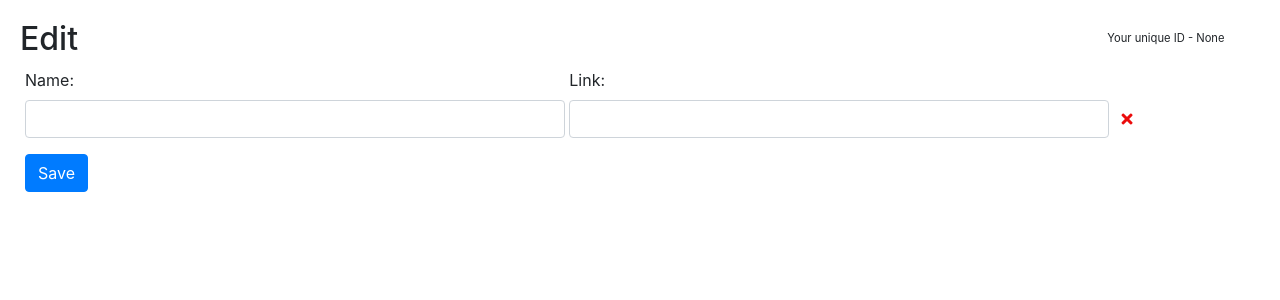
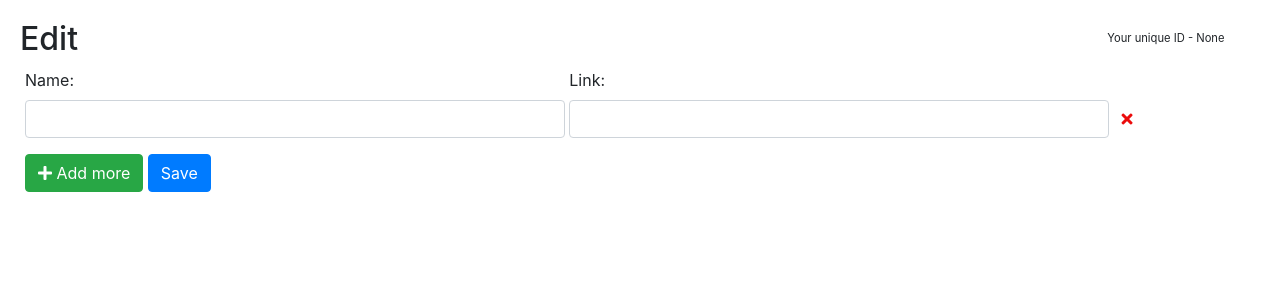
Before and after one commit to IAmVisco/django-linker, a Django app: page /edit/ in a window 1280 px wide. Shown: the part 56-356 px from the top of the page. Run offline with Django 3.2, Linux system fonts and the light colour scheme; data comes from the database, SQL or seed files in the repository; both versions use the stored data as it was after the commit; some libraries are stand-ins or nearby versions.

Commit message:
Add proper add and delete

```diff
--- a/src/core/forms.py
+++ b/src/core/forms.py
@@ -7,5 +7,9 @@
         model = Link
         fields = ('name', 'link')
 
+    def __init__(self, *arg, **kwarg):
+        super(LinksForm, self).__init__(*arg, **kwarg)
+        self.empty_permitted = True
 
-LinksFormset = forms.formset_factory(LinksForm, extra=1)
+
+LinksFormset = forms.formset_factory(LinksForm)
--- a/src/core/views.py
+++ b/src/core/views.py
@@ -20,6 +20,7 @@
         response.set_cookie('uuid', uuid, max_age=60 * 60 * 24 * 365)
         return response
     return redirect('edit')
+    # return render(request, 'create.html', {})
 
 
 def edit(request):
@@ -35,10 +36,11 @@
     elif request.method == 'POST':
         formset = LinksFormset(request.POST)
         if formset.is_valid():
+            print('>>>>>>>VALID', formset)
             Link.objects.filter(owner=uuid).delete()
             for form in formset:
                 if form.cleaned_data.get('link') is not None:
-                    print(form.cleaned_data.get('link'))
+                    print('>>>>>>>LINK IS THIS', form.cleaned_data.get('link'))
                     Link(name=form.cleaned_data.get('name'),
                          link=form.cleaned_data.get('link'),
                          owner=uuid).save()
@@ -50,4 +52,4 @@
 
 
 def open_links(request, uuid):
-    return render(request, 'main.html', {'links': Link.objects.filter(owner=uuid)})
+    return render(request, 'main.html', {'links_list': Link.objects.filter(owner=uuid)})
--- a/src/linker/urls.py
+++ b/src/linker/urls.py
@@ -22,5 +22,5 @@
     path('', index, name='home'),
     path('edit/', edit, name='edit'),
     path('create/', create, name='create'),
-    path('<str:uuid>/', open_links),
+    path('<uuid:uuid>/', open_links, name='links'),
 ]
--- a/src/static/script.js
+++ b/src/static/script.js
@@ -1,7 +1,27 @@
 $(document).ready(function() {
+    let total = $("#id_form-TOTAL_FORMS").val();
     $(".fa-times").click(function() {
-        $(this).parent().css("display", "none");
-        $("#id_form-" + $(this).attr("id") + "-link").val("");
-        console.log($("#id_form-" + $(this).attr("id") + "-link").val());
+        $(this).parent().remove();
+        // $("#id_form-" + $(this).attr("id") + "-link").val("");
+        $("#id_form-TOTAL_FORMS").val(--total);
     });
+
+    $('#add_more').click(function() {
+        total;
+        let form = '<div class="entry">\n' +
+            '        <div class="form-group">\n' +
+            '            <label for="id_form-__prefix__-name">Name:</label>\n' +
+            '            <input type="text" name="form-__prefix__-name" maxlength="32" class="form-control" id="id_form-__prefix__-name">\n' +
+            '        </div>\n' +
+            '        <div class="form-group">\n' +
+            '            <label for="id_form-__prefix__-link">Link:</label>\n' +
+            '            <input type="text" name="form-__prefix__-link" maxlength="255" class="form-control" id="id_form-__prefix__-link">\n' +
+            '        </div>\n' +
+            '    <i class="fas fa-times" id="__prefix__"></i>\n' +
+            '</div>\n';
+        $('#forms').append(form.replace(/__prefix__/g, total));
+        $('#id_form-TOTAL_FORMS').val(++total);
+    });
+
+    $('#edit-btn').popover({title: "Not yet", content: "Will do soon", trigger: "hover"});
 });
--- a/src/static/styles.css
+++ b/src/static/styles.css
@@ -16,10 +16,6 @@
 .form-group {
     display: inline-block;
     width: 45%;
-}
-
-.btn {
-    display: block;
 }
 
 .fa-times {
--- a/src/templates/base.html
+++ b/src/templates/base.html
@@ -8,6 +8,7 @@
     <link rel="stylesheet" href="https://use.fontawesome.com/releases/v5.3.1/css/solid.css" integrity="sha384-VGP9aw4WtGH/uPAOseYxZ+Vz/vaTb1ehm1bwx92Fm8dTrE+3boLfF1SpAtB1z7HW" crossorigin="anonymous">
     <link rel="stylesheet" href="https://use.fontawesome.com/releases/v5.3.1/css/fontawesome.css" integrity="sha384-1rquJLNOM3ijoueaaeS5m+McXPJCGdr5HcA03/VHXxcp2kX2sUrQDmFc3jR5i/C7" crossorigin="anonymous">
     <link rel="stylesheet" href="{% static "styles.css" %}">
+    <script src="https://code.jquery.com/jquery-3.2.1.min.js"></script>
 </head>
 <body>
     <nav class="navbar navbar-expand-lg navbar-dark bg-dark">
@@ -28,7 +29,6 @@
 
         {% endblock content %}
     </div>
-    <script src="https://code.jquery.com/jquery-3.2.1.min.js"></script>
     <script src="https://cdnjs.cloudflare.com/ajax/libs/popper.js/1.12.9/umd/popper.min.js" integrity="sha384-ApNbgh9B+Y1QKtv3Rn7W3mgPxhU9K/ScQsAP7hUibX39j7fakFPskvXusvfa0b4Q" crossorigin="anonymous"></script>
     <script src="https://maxcdn.bootstrapcdn.com/bootstrap/4.0.0/js/bootstrap.min.js" integrity="sha384-JZR6Spejh4U02d8jOt6vLEHfe/JQGiRRSQQxSfFWpi1MquVdAyjUar5+76PVCmYl" crossorigin="anonymous"></script>
     <script src="{% static "script.js" %}"></script>
--- a/src/templates/create.html
+++ b/src/templates/create.html
@@ -4,7 +4,7 @@
 <div class="col-lg-12" style="margin: 20px">
     <h2>Hey, looks like you are new here</h2>
     <a href="{% url 'edit' %}" class="btn btn-primary" style="display: inline-block">Create new list</a>
-    or <a href="#" class="btn btn-success" style="display: inline-block">Edit existing</a>
+    or <a href="#" class="btn btn-success" style="display: inline-block" id="edit-btn">Edit existing</a>
 </div>
 
 {% endblock content %}
--- a/src/templates/edit.html
+++ b/src/templates/edit.html
@@ -7,6 +7,7 @@
         <span class="uuid">Your unique ID - {{ uuid }}</span>
         <form action="." method="post">{% csrf_token %}
             {{ formset.management_form }}
+            <div id="forms">
                 {% for form in formset %}
                     <div class="entry">
                         {% for field in form.visible_fields %}
@@ -19,7 +20,9 @@
                         <i class="fas fa-times" id="{{ forloop.counter|add:'-1' }}"></i>
                     </div>
                 {% endfor %}
-            <button type="sumbit" value="Save" class="btn btn-primary">Save</button>
+            </div>
+            <button type="button" class="btn btn-success" id="add_more"><i class="fas fa-plus"></i> Add more</button>
+            <input type="submit" value="Save" class="btn btn-primary">
         </form>
     </div>
 {% endblock content %}
--- a/src/templates/main.html
+++ b/src/templates/main.html
@@ -1,5 +1,5 @@
 <script type="text/javascript">
-	{% for url in links %}
+    {% for url in links_list %}
 		window.open('{{ url }}');
 	{% endfor %}
 </script>
```
Also changed, not shown: src/db.sqlite3. Lines whose indentation alone changed are shown as unchanged.
